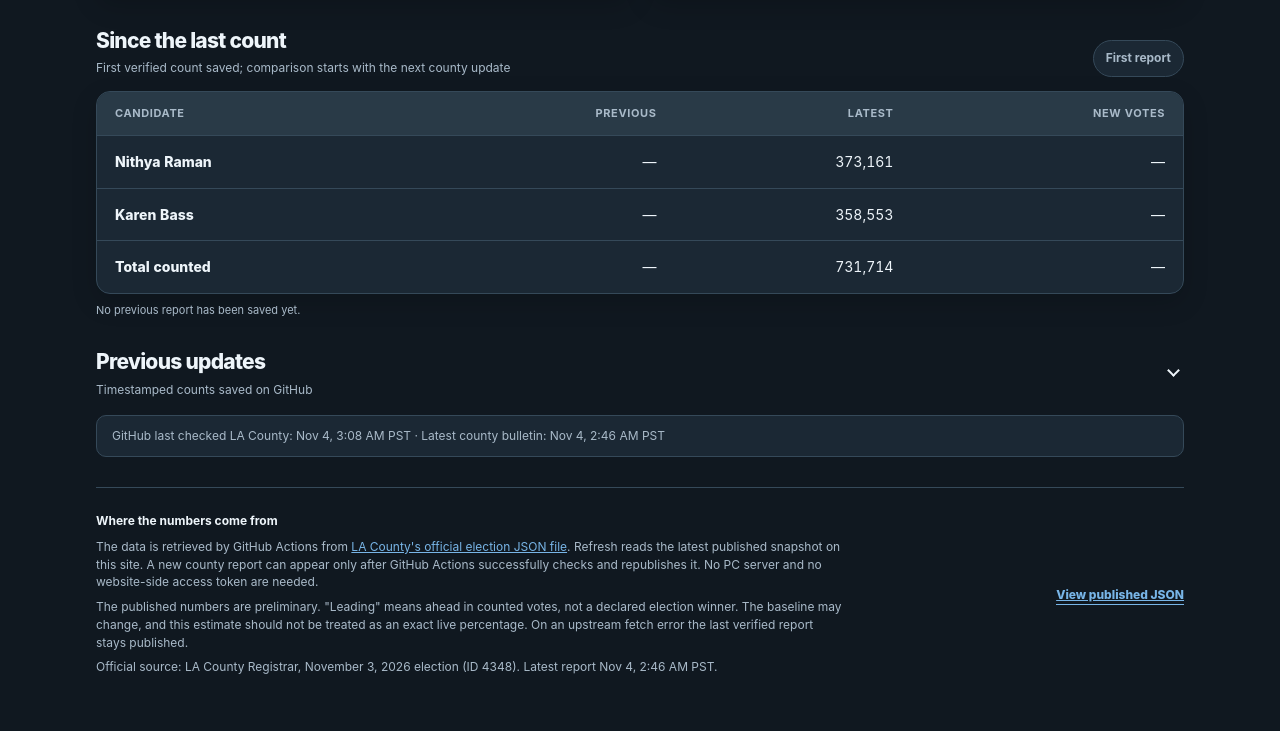
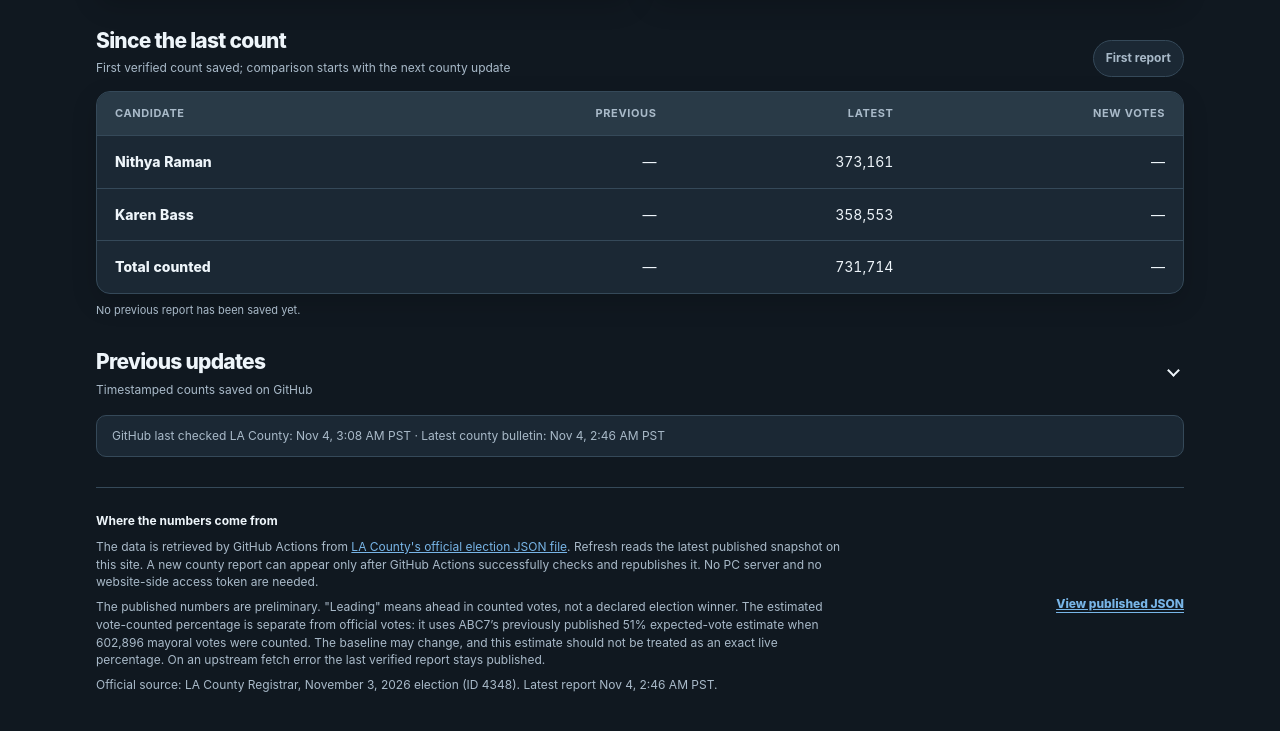
Before and after one commit to Code-Dude-Hub/Los-Angeles-Mayor-Results-2026, a plain HTML site: page index.html in a window 1280 px wide. Shown: the part 978-1709 px from the top of the page. Drawn offline with Linux system fonts and the light colour scheme.

Commit message:
Add files via upload

```diff
--- a/index.html
+++ b/index.html
@@ -194,7 +194,7 @@ html[data-theme="dark"] .identity span{opacity:.6}
 <section class="previous-section" aria-labelledby="previousTitle"><div class="sec-head"><div><h2 id="previousTitle">Since the last count</h2><p class="sec-desc" id="comparisonInfo">Compares consecutive official bulletins</p></div><span class="status-chip" id="changeChip">Waiting for reports</span></div><div class="table-card comparison"><table><thead><tr><th>Candidate</th><th>Previous</th><th>Latest</th><th>New votes</th></tr></thead><tbody><tr><td>Nithya Raman</td><td id="ramanOld">—</td><td id="ramanNew">—</td><td id="ramanDelta">—</td></tr><tr><td>Karen Bass</td><td id="bassOld">—</td><td id="bassNew">—</td><td id="bassDelta">—</td></tr><tr><td>Total counted</td><td id="totalOld">—</td><td id="totalNew">—</td><td id="totalDelta">—</td></tr></tbody></table></div><p class="hint" id="changeHint">Previous counts are saved by the GitHub workflow, not guessed.</p></section>
 <section class="previous-section" aria-labelledby="historyTitle"><details class="history-box" id="historyDetails"><summary><div><h2 id="historyTitle">Previous updates</h2><p class="sec-desc">Timestamped counts saved on GitHub</p></div><span class="chevron" aria-hidden="true"></span></summary><div class="history-details"><div class="history-actions"><button class="btn secondary" id="exportBtn" type="button">Export history CSV</button></div><div class="table-card hist-scroll history-table"><table><thead><tr><th>Report</th><th>Raman</th><th>Bass</th><th>Lead</th><th>Total</th></tr></thead><tbody id="historyBody"></tbody></table></div></div></details></section>
 <div class="data-chip" id="syncInfo">GitHub's background updater has not published a verified report yet.</div>
-</main><footer class="other"><div class="left"><strong style="font-size:12px">Where the numbers come from</strong><p>The data is retrieved by GitHub Actions from <a href="https://www.lavote.gov/home/voting-elections/current-elections/election-results-file-downloads" target="_blank" rel="noopener">LA County's official election JSON file</a>. Refresh reads the latest published snapshot on this site. A new county report can appear only after GitHub Actions successfully checks and republishes it. No PC server and no website-side access token are needed.</p><p>The published numbers are preliminary. "Leading" means ahead in counted votes, not a declared election winner. The baseline may change, and this estimate should not be treated as an exact live percentage. On an upstream fetch error the last verified report stays published.</p><p id="metaSource">No verified county results published yet.</p></div><div class="files"><a href="./data/results.json" target="_blank" rel="noopener" class="file-label">View published JSON</a></div></footer>
+</main><footer class="other"><div class="left"><strong style="font-size:12px">Where the numbers come from</strong><p>The data is retrieved by GitHub Actions from <a href="https://www.lavote.gov/home/voting-elections/current-elections/election-results-file-downloads" target="_blank" rel="noopener">LA County's official election JSON file</a>. Refresh reads the latest published snapshot on this site. A new county report can appear only after GitHub Actions successfully checks and republishes it. No PC server and no website-side access token are needed.</p><p>The published numbers are preliminary. "Leading" means ahead in counted votes, not a declared election winner. The estimated vote-counted percentage is separate from official votes: it uses ABC7’s previously published 51% expected-vote estimate when 602,896 mayoral votes were counted. The baseline may change, and this estimate should not be treated as an exact live percentage. On an upstream fetch error the last verified report stays published.</p><p id="metaSource">No verified county results published yet.</p></div><div class="files"><a href="./data/results.json" target="_blank" rel="noopener" class="file-label">View published JSON</a></div></footer>
 </div><script>
 (()=>{
 'use strict';
```
